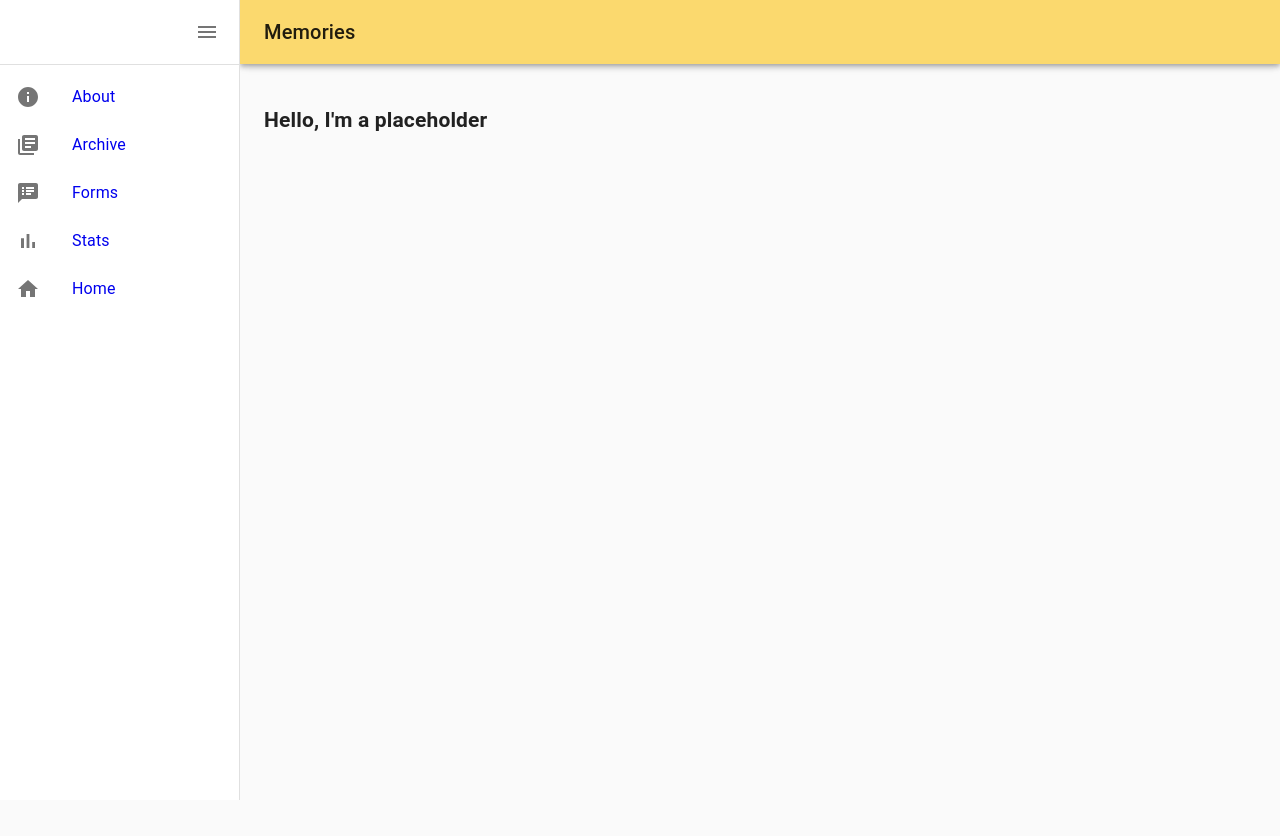
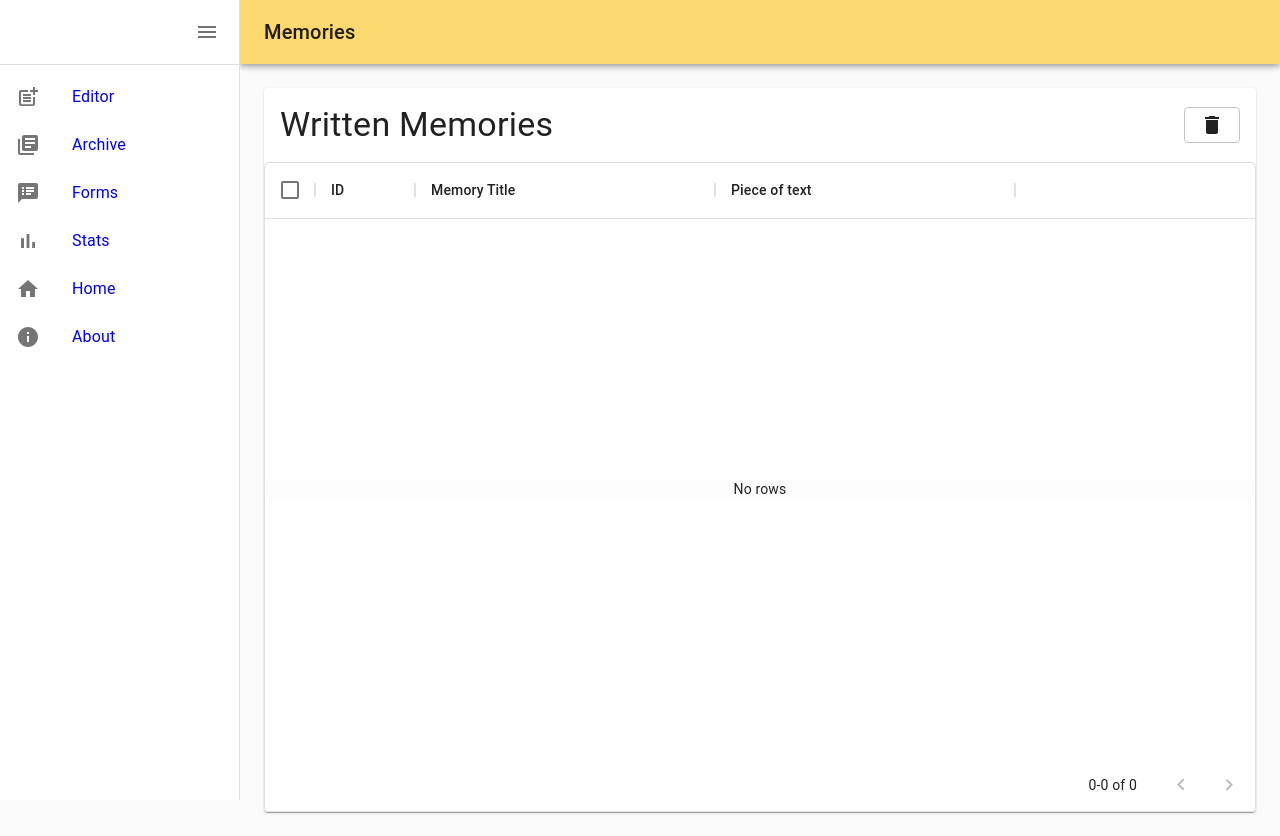
Before and after one commit to jiuck/memories, a React (Create React App) app: page /archive in a window 1280 px wide. Before the commit the page ends 800 px from the top, so only its background shows below. Built offline with nearby package versions, Linux system fonts and the light colour scheme.

Commit message:
Sets the archive page * Adds deleting written memory button in batch

```diff
--- a/package.json
+++ b/package.json
@@ -4,6 +4,7 @@
   "private": true,
   "dependencies": {
     "@material-ui/core": "^4.11.4",
+    "@material-ui/data-grid": "^4.0.0-alpha.33",
     "@material-ui/icons": "^4.11.2",
     "@testing-library/jest-dom": "^5.12.0",
     "@testing-library/react": "^11.2.6",
--- a/src/App.js
+++ b/src/App.js
@@ -1,6 +1,7 @@
 import React from "react";
 import "./App.css";
 import EditorToHTML from "./components/EditorToHTML";
+import Archive from "./components/Archive";
 
 import AppBar from "@material-ui/core/AppBar";
 import Drawer from "@material-ui/core/Drawer";
@@ -20,6 +21,7 @@ import List from "@material-ui/core/List";
 import ListItem from "@material-ui/core/ListItem";
 import ListItemIcon from "@material-ui/core/ListItemIcon";
 import ListItemText from "@material-ui/core/ListItemText";
+import PostAddIcon from "@material-ui/icons/PostAdd";
 import { BrowserRouter, Switch, Route, Link } from "react-router-dom";
 import { makeStyles } from "@material-ui/core/styles";
 
@@ -74,9 +76,9 @@ export default function App(props) {
   };
   const links = [
     {
-      text: "About",
-      link: "/about",
-      icon: <InfoIcon />,
+      text: "Editor",
+      link: "/editor",
+      icon: <PostAddIcon />,
       component: <Placeholder />,
       exact: false,
     },
@@ -84,7 +86,7 @@ export default function App(props) {
       text: "Archive",
       link: "/archive",
       icon: <LibraryBooksIcon />,
-      component: <Placeholder />,
+      component: <Archive />,
       exact: false,
     },
     {
@@ -106,6 +108,13 @@ export default function App(props) {
       link: "/",
       icon: <HomeIcon />,
       component: <EditorToHTML />,
+      exact: false,
+    },
+    {
+      text: "About",
+      link: "/about",
+      icon: <InfoIcon />,
+      component: <Placeholder />,
       exact: false,
     },
   ];
@@ -197,9 +206,10 @@ export default function App(props) {
 
           <Switch>
             <Route path="/about" component={Placeholder} />
-            <Route path="/archive" component={Placeholder} />
+            <Route path="/archive" component={Archive} />
             <Route path="/forms" component={Placeholder} />
             <Route path="/stats" component={Placeholder} />
+            <Route path="/editor" component={EditorToHTML} />
             <Route exact path="/" component={EditorToHTML} />
           </Switch>
         </main>
--- /dev/null
+++ b/src/components/Archive.js
@@ -0,0 +1,116 @@
+import React, { useState } from "react";
+import { DataGrid } from "@material-ui/data-grid";
+import DeleteIcon from "@material-ui/icons/Delete";
+import {
+  Grid,
+  Paper,
+  Button,
+  ButtonGroup,
+  Typography,
+} from "../../node_modules/@material-ui/core";
+import { makeStyles } from "../../node_modules/@material-ui/core/styles";
+
+const useStyles = makeStyles((theme) => ({
+  paper: {
+    width: "100%",
+  },
+  section: {
+    width: "100%",
+  },
+  sectionTitle: {
+    padding: "1rem",
+    justifyContent: "center",
+  },
+  sectionTable: { height: 650 },
+}));
+
+const Archive = () => {
+  const classes = useStyles();
+  const [selection, setSelection] = useState([]);
+  const handleDeleteWrittenMemories = () => {
+    let toDelete = writtenMemoriesRows().filter(({ id }) =>
+      selection.includes(id)
+    );
+    toDelete.forEach(({ realTitle }) => localStorage.removeItem(realTitle));
+    setSelection([]);
+  };
+  const handleSelectionChange = (newSelection) => {
+    setSelection(newSelection.selectionModel);
+  };
+  const writtenMemoriesColumns = [
+    {
+      field: "id",
+      headerName: "ID",
+      id: 0,
+      width: 100,
+    },
+    {
+      field: "title",
+      headerName: "Memory Title",
+      id: 1,
+      width: 300,
+    },
+    {
+      field: "text",
+      headerName: "Piece of text",
+      id: 2,
+      width: 300,
+    },
+  ];
+  const writtenMemoriesRows = () => {
+    const entries = Object.entries(localStorage);
+    let rows = [];
+    for (let [key, value] of entries) {
+      if (key.includes("writtenMemory-")) {
+        rows.push({
+          id: rows.length,
+          realTitle: key,
+          title: key.replace("writtenMemory-", ""),
+          text: value.slice(0, 150),
+        });
+      }
+    }
+    return rows;
+  };
+
+  return (
+    <Paper>
+      <Grid container className={classes.paper}>
+        <Grid container item className={classes.section} direction="column">
+          <Grid
+            container
+            item
+            justifyContent="space-between"
+            alignItems="center"
+            className={classes.sectionTitle}
+          >
+            <Grid item lg={6} md={6}>
+              <Typography variant="h4">Written Memories</Typography>
+            </Grid>
+            <Grid container item lg={6} md={6} justifyContent="flex-end">
+              <ButtonGroup aria-label="delete button">
+                <Button>
+                  <DeleteIcon onClick={handleDeleteWrittenMemories} />
+                </Button>
+              </ButtonGroup>
+            </Grid>
+          </Grid>
+          <Grid item className={classes.sectionTable}>
+            <DataGrid
+              rows={writtenMemoriesRows()}
+              columns={writtenMemoriesColumns}
+              pageSize={10}
+              checkboxSelection
+              disableSelectionOnClick
+              autoheight
+              onSelectionModelChange={handleSelectionChange}
+              selectionModel={selection}
+            />
+          </Grid>
+        </Grid>
+      </Grid>
+    </Paper>
+  );
+};
+
+export default Archive;
```
Also changed, not shown: 2 other files (tests, documents, lock files or other folders).
